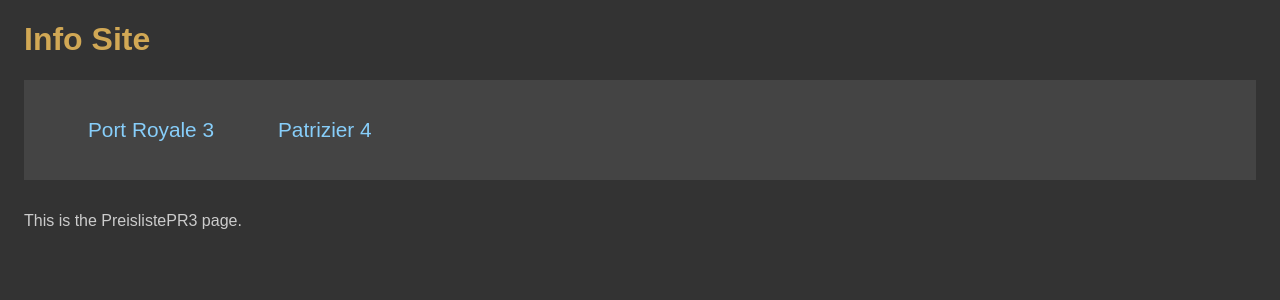
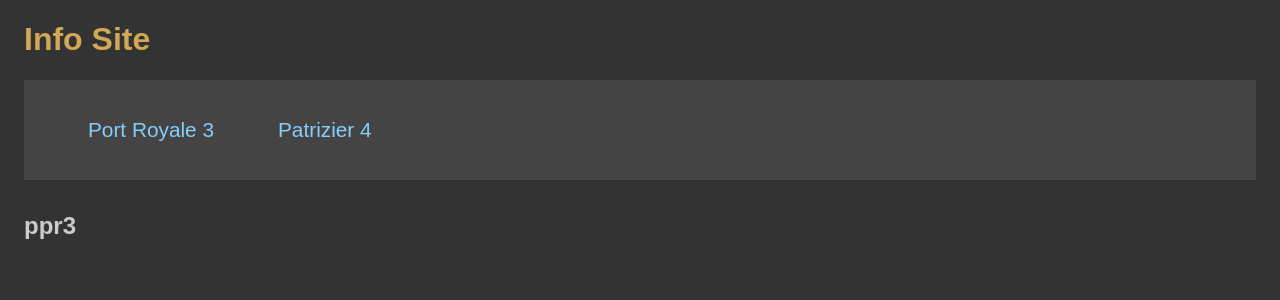
Before and after one commit to edwardtanguay/et002-spieleseite-react, a React (Vite) app: page /preislistePR3 in a window 1280 px wide. Shown: the top 300 px of the page. Built offline with nearby package versions, Linux system fonts and the light colour scheme.

Commit message:
mock presiliste

```diff
--- a/index.html
+++ b/index.html
@@ -8,7 +8,7 @@
         href="/vite.svg" />
   <meta name="viewport"
         content="width=device-width, initial-scale=1.0" />
-  <title>Info Site</title>
+  <title>Glenna's Spielekiste REACT</title>
   <style>
     body {
       background-color: #333;
--- /dev/null
+++ b/src/components/PreislistePR3.tsx
@@ -0,0 +1,7 @@
+export const PreislistePR3 = () => {
+	return (
+		<>
+			<h2>ppr3</h2>
+		</>
+	);
+};
--- a/src/pages/PagePreislistePR3.tsx
+++ b/src/pages/PagePreislistePR3.tsx
@@ -1,7 +1,10 @@
+import { PreislistePR3 } from "../components/PreislistePR3";
+
 export const PagePreislistePR3 = () => {
 	return (
 		<div className="page pagePreislistePR3">
-			<p>This is the PreislistePR3 page.</p>
+			<PreislistePR3 />
+
 		</div>
 	);
 };
```
Also changed, not shown: dev/notes.txt.
